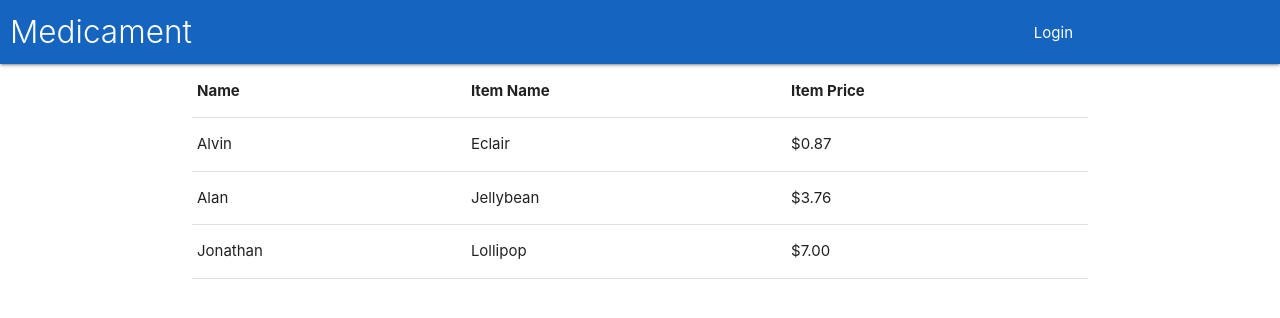
After one commit to alexxxid/Medicament, a Symfony app: template templates/main/famille.html.twig in a window 1280 px wide. The commit adds this page. Shown: the top 318 px of the page. Run offline with Twig, Linux system fonts and the light colour scheme; the template is opened without the code that fills it, so the values that code supplies are empty; some libraries are stand-ins or nearby versions.

Commit message:
je push pour lucas

```diff
--- a/public/js/init.js
+++ b/public/js/init.js
@@ -17,6 +17,7 @@
       direction: 'top',
       hoverEnabled: false
     });
+    $('.tooltipped').tooltip();
   }); // end of document ready
 })(jQuery); // end of jQuery name space
 
--- a/templates/main/acceuil.html.twig
+++ b/templates/main/acceuil.html.twig
@@ -18,7 +18,7 @@
 
                         </div>
                         <div class="row">
-                            <a href="#">
+                            <a href="{{path('famille')}}">
                                 <div class="card-image">
                                     <ul class="collection black-text">
                                         <li class="collection-item">Famille 1</li>
--- /dev/null
+++ b/templates/main/famille.html.twig
@@ -0,0 +1,35 @@
+{% extends 'base.html.twig' %}
+
+{% block title %}Familles{% endblock %}
+
+{% block body %}
+
+    <table class="highlight responsive-table">
+        <thead>
+            <tr>
+                <th>Name</th>
+                <th>Item Name</th>
+                <th>Item Price</th>
+            </tr>
+        </thead>
+
+        <tbody>
+            <tr>
+                <td>Alvin</td>
+                <td>Eclair</td>
+                <td>$0.87</td>
+            </tr>
+            <tr>
+                <td>Alan</td>
+                <td>Jellybean</td>
+                <td>$3.76</td>
+            </tr>
+            <tr>
+                <td>Jonathan</td>
+                <td>Lollipop</td>
+                <td>$7.00</td>
+            </tr>
+        </tbody>
+    </table>
+
+{% endblock %}
--- a/templates/main/index.html.twig
+++ b/templates/main/index.html.twig
@@ -22,7 +22,7 @@
             <br><br>
 
         </div>
-        <div class="parallax"><img src="" alt="Unsplashed background img 1"></div>
+        <div class="parallax"><img src=""></div>
     </div>
 
 {% endblock %}
```
Also changed, not shown: src/Controller/MainController.php (+8 -0 lines), templates/main/composant.html.twig (added), templates/main/medicament.html.twig (added), 1 other file.
